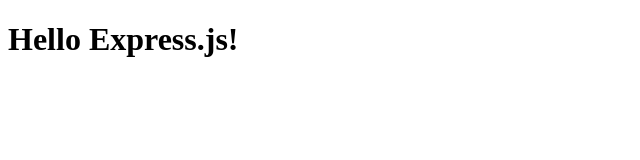
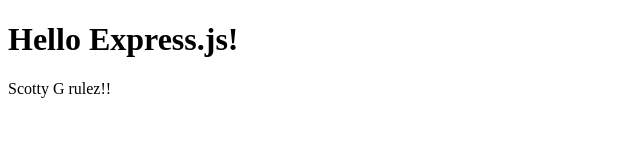
Before and after one commit to scott-greenough/web-server, a website: page public/index.html in a window 1280 px wide. Shown: the whole page, without its empty margins (0-640 px from the left). Drawn offline with Linux system fonts and the light colour scheme.

Commit message:
Changed the index file

```diff
--- a/public/index.html
+++ b/public/index.html
@@ -6,5 +6,6 @@
 	</head>
 	<body>
 		<h1>Hello Express.js!</h1>
+		<p>Scotty G rulez!!</p>
 	</body>
 </html>
```
